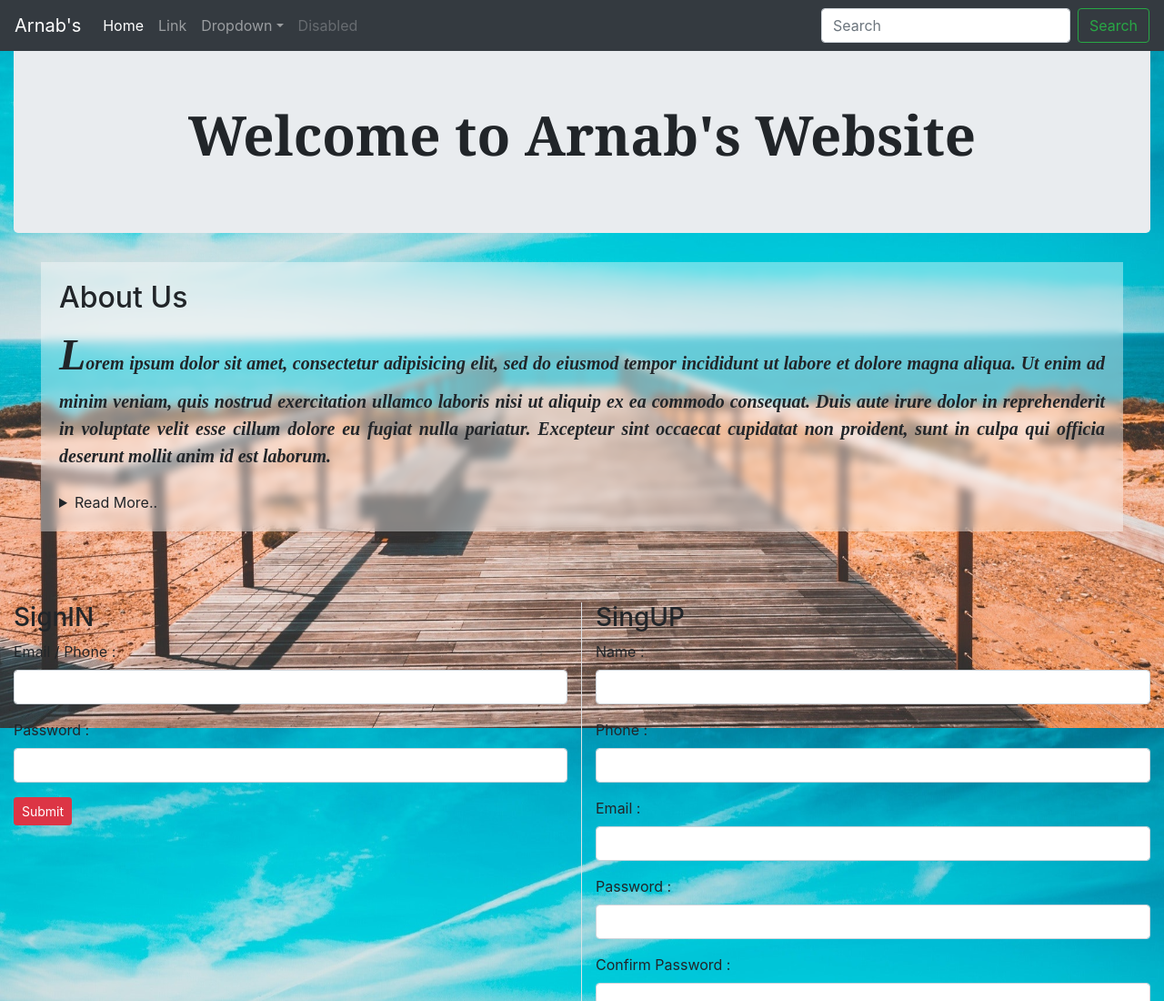
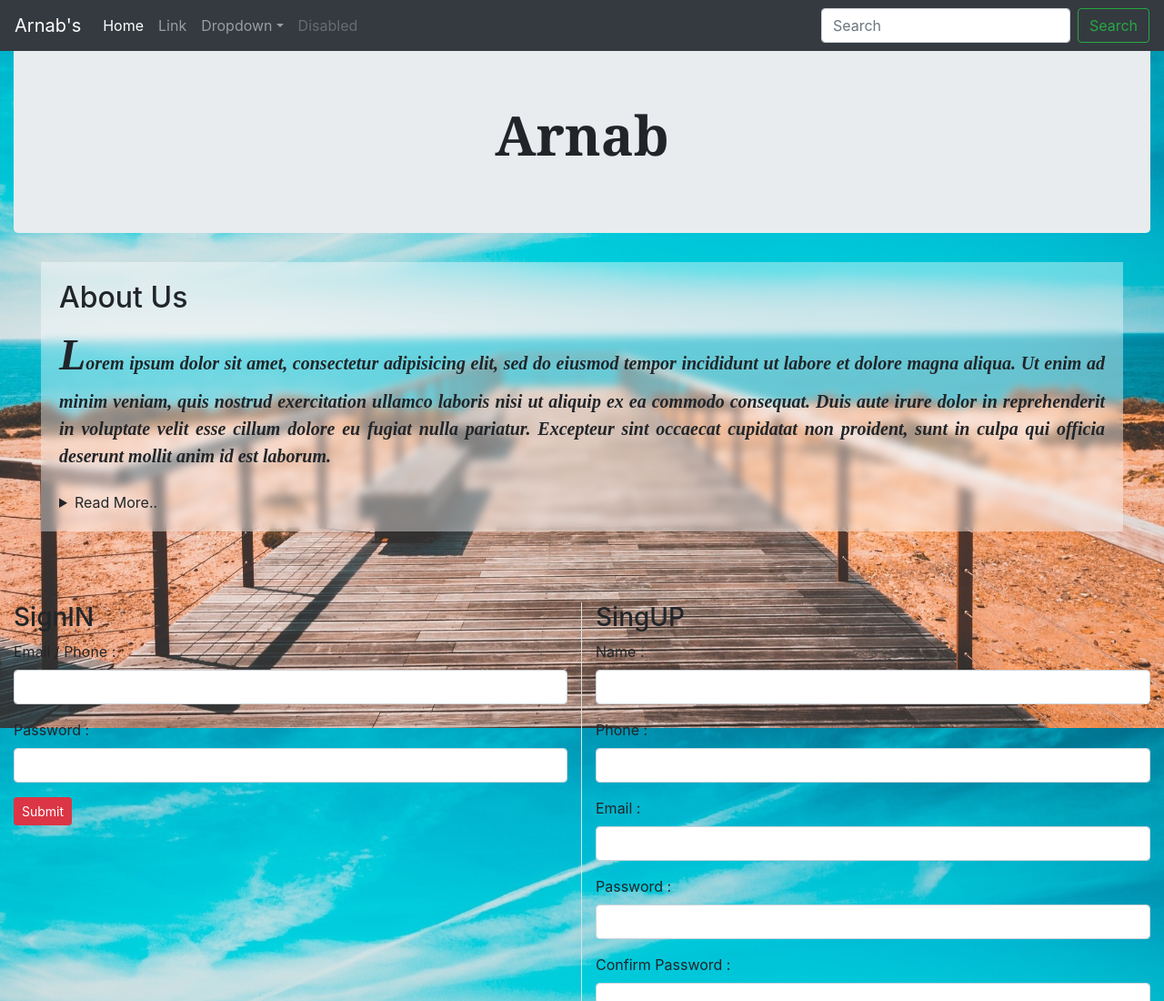
Before and after one commit to R3d-Baron/first-website, a plain HTML site: page index.html in a window 1280 px wide. Shown: the top 1100 px of the page at 91% size. Drawn offline with nearby package versions, Linux system fonts and the light colour scheme.

Commit message:
Update index.html

```diff
--- a/index.html
+++ b/index.html
@@ -82,7 +82,7 @@
 	<!-- Website heading starts here  -->
 		<div>
 			<div class="jumbotron">
-				<header><h1 align="center">Welcome to Arnab's Website</h1></header>
+				<header><h1 align="center">Arnab <develops></h1></header>
 			</div>
 		</div>
 	<!-- Website heading ends here  -->
```
